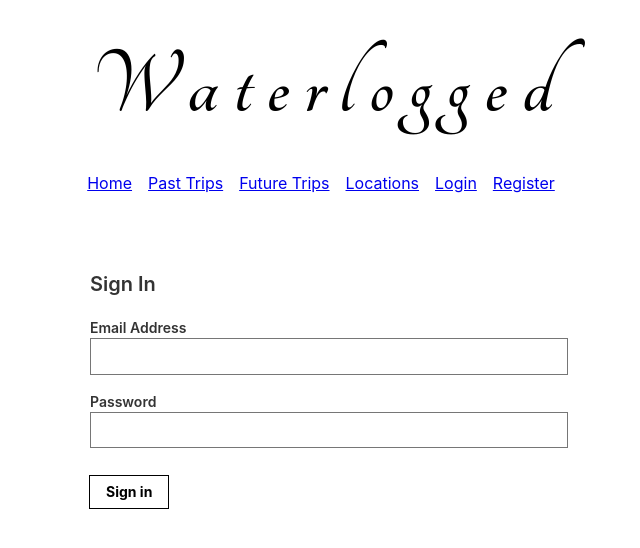
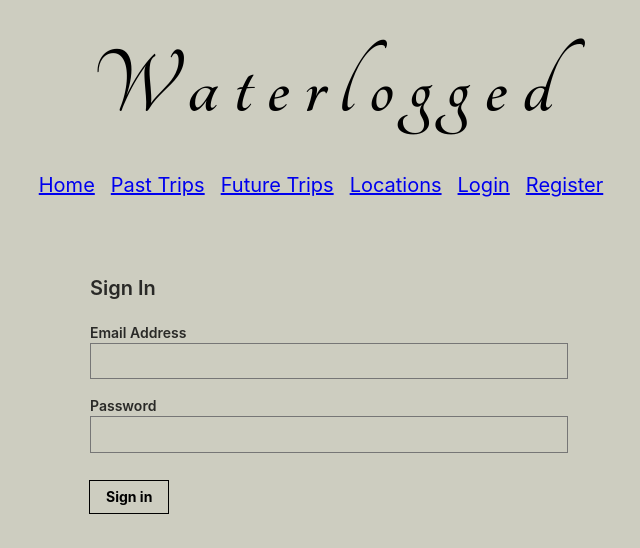
Before and after one commit to ajbyrd/waterlogged, a React (Create React App) app: page /login in a window 1280 px wide. Shown: the top 548 px of the page, without its empty margins (311-951 px from the left). Built offline with nearby package versions, Linux system fonts and the light colour scheme.

Commit message:
messing with background colors

```diff
--- a/src/components/Waterlogged.css
+++ b/src/components/Waterlogged.css
@@ -14,7 +14,15 @@
     box-shadow: 0 4px 8px 0 rgba(0,0,0,0.2);
     transition: 0.3s;
     border-radius: 5px;
-    background: rgb(14, 92, 49);
+    /* background: rgb(14, 92, 49); */
     margin-bottom: 2em;
     flex: 0 1 24%;
   }
+
+  body {
+      background-color: #CDCDC0;
+  }
+
+  #cards {
+    background-color: #CDCDC0;
+  }
--- a/src/components/nav/NavBar.css
+++ b/src/components/nav/NavBar.css
@@ -3,12 +3,14 @@
 #logo-head {
   font-family: 'Tangerine', cursive;
   letter-spacing: 15px;
+  /* color: white */
 }
 
 nav .container {
     display: flex;
     padding: 0;
     margin-bottom: 0;
+    color: white;
   }
 
   nav .container li {
@@ -19,3 +21,8 @@ nav .container {
     box-sizing: border-box;
     list-style-type: none;
   }
+
+
+  nav {
+    background-color: #CDCDC0;
+  }
--- a/src/components/nav/NavBar.js
+++ b/src/components/nav/NavBar.js
@@ -16,30 +16,30 @@ class NavBar extends Component {
                         Waterlogged
                     </div>
                 <div className="tc pb3">
-                    <div className="link dim gray f6 f5-ns dib mr3"><Link to='/home'>Home</Link></div>
-                    <div className="link dim gray f6 f5-ns dib mr3">
+                    <div className="link dim gray f6 f4-ns dib mr3"><Link to='/home'>Home</Link></div>
+                    <div className="link dim gray f6 f4-ns dib mr3">
                         <Link to='/pasttrips'>Past Trips</Link>
                     </div>
-                    <div className="link dim gray f6 f5-ns dib mr3">
+                    <div className="link dim gray f6 f4-ns dib mr3">
                         <Link to='/futuretrips'>Future Trips</Link>
                     </div>
-                    <div className="link dim gray f6 f5-ns dib mr3">
+                    <div className="link dim gray f6 f4-ns dib mr3">
                         <Link to='/locations'>Locations</Link>
                     </div>
 
                         {
                             !this.props.authenticated() ?
                                 <>
-                                    <div className="link dim gray f6 f5-ns dib mr3">
+                                    <div className="link dim gray f6 f4-ns dib mr3">
                                         <Link to="/login">Login</Link>
                                     </div>
 
-                                    <div className="link dim gray f6 f5-ns dib mr3">
+                                    <div className="link dim gray f6 f4-ns dib mr3">
                                         <Link to="/register">Register</Link>
                                     </div>
                                 </>
                                 :
-                                <div className="link dim gray f6 f5-ns dib mr3">
+                                <div className="link dim gray f6 f4-ns dib mr3">
                                     <Link to="/home" onClick={this.handleLogout}>Logout</Link>
                                 </div>
                         }
--- a/src/components/trips/LocationCard.js
+++ b/src/components/trips/LocationCard.js
@@ -10,7 +10,7 @@ class LocationCard extends Component {
     render() {
         return (
             <>
-                <article className="mw5 card center bg-white br3 pa3 pa4-ns mv3 ba b--black-10">
+                <article id="cards" className="mw5 card center bg-white br3 pa3 pa4-ns mv3 ba b--black-10">
                     <div>
                         <h2><span>{this.props.water.waterName}</span></h2>
                         <h3>{this.props.water.waterAccess}</h3>
--- a/src/components/trips/TripCard.js
+++ b/src/components/trips/TripCard.js
@@ -9,7 +9,7 @@ class TripCard extends Component {
     render() {
         return (
             <>
-            <article className="card mw5 center bg-white br3 pa3 pa4-ns mv3 ba b--black-10">
+            <article id="cards" className="card mw5 center bg-white br3 pa3 pa4-ns mv3 ba b--black-10">
                 <div>
                     <div className="center">
                     <h2><span>{this.props.trip.location.waterName}</span></h2>
```
